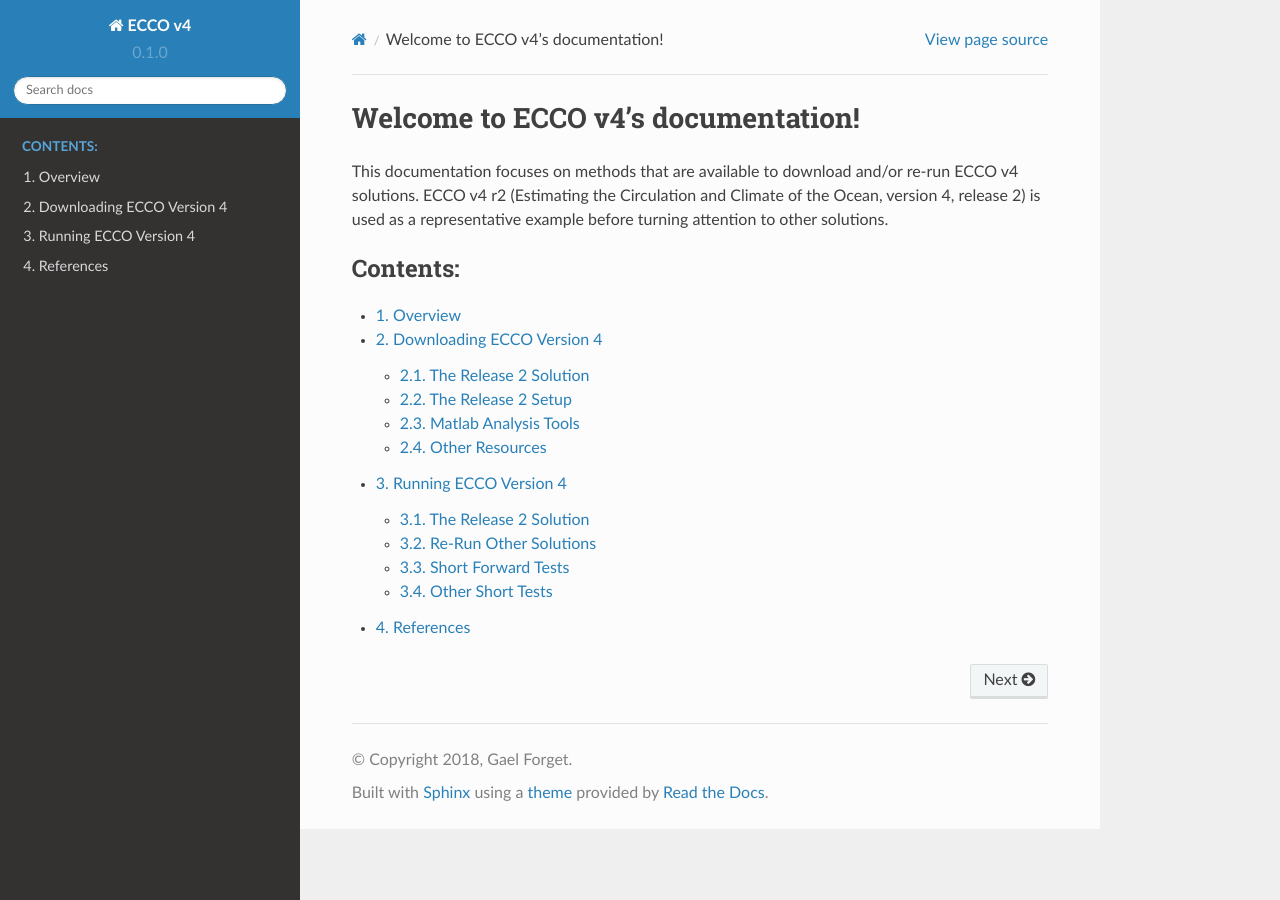
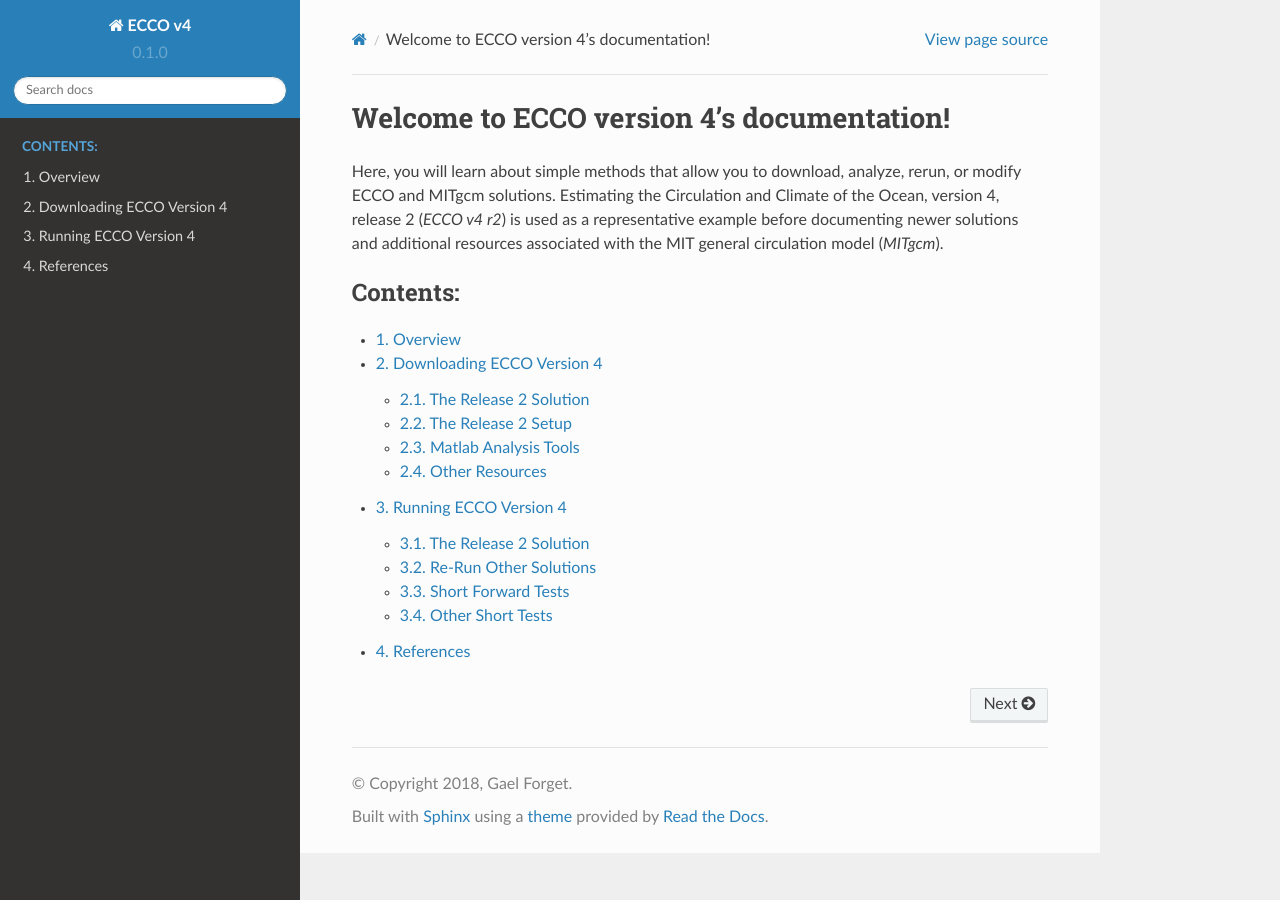
Before and after one commit to gaelforget/ECCOv4, a Sphinx documentation site: the page built from docs/index.rst, in a window 1280 px wide. Built offline with Sphinx 7.4.7 and the Read the Docs theme 2.0.0, drawn with Linux system fonts in a browser that asks for light colours.

Commit message:
revise front page paragraph + add a line break in runs.rst

```diff
--- a/docs/index.rst
+++ b/docs/index.rst
@@ -3,14 +3,10 @@
    You can adapt this file completely to your liking, but it should at least
    contain the root `toctree` directive.
 
-Welcome to ECCO v4's documentation!
-===================================
+Welcome to ECCO version 4's documentation!
+==========================================
 
-This documentation focuses on methods that are available to download
-and/or re-run ECCO v4 solutions. ECCO v4 r2 (Estimating the
-Circulation and Climate of the Ocean, version 4, release 2)
-is used as a representative example before turning attention
-to other solutions.
+Here, you will learn about simple methods that allow you to download, analyze, rerun, or modify ECCO and MITgcm solutions. Estimating the Circulation and Climate of the Ocean, version 4, release 2 (`ECCO v4 r2`) is used as a representative example before documenting newer solutions and additional resources associated with the MIT general circulation model (`MITgcm`).
 
 .. toctree::
    :maxdepth: 3
--- a/docs/runs.rst
+++ b/docs/runs.rst
@@ -99,7 +99,9 @@ Top: instructions to gauge the accuracy of a re-run of ECCO v4 r2 :cite:`dspace-
 Re-Run Other Solutions
 ----------------------
 
-It is here assumed that `MITgcm` and ECCO v4 directories have been downloaded and organized as shown in :ref:`mitgcmdirs`. Users can then re-run the `baseline 1` solution that more closely matches the original, `release 1`, solution of :cite:`for-eta:15`. However, to re-run `baseline 1` instead of `release 2`, a few modifications to the setup are needed: (a) download the corresponding forcing fields as follows:
+It is here assumed that `MITgcm` and ECCO v4 directories have been downloaded and organized as shown in :ref:`mitgcmdirs`.
+
+Users can then re-run the `baseline 1` solution that more closely matches the original, `release 1`, solution of :cite:`for-eta:15`. However, to re-run `baseline 1` instead of `release 2`, a few modifications to the setup are needed: (a) download the corresponding forcing fields as follows:
 
 ::
 
```
